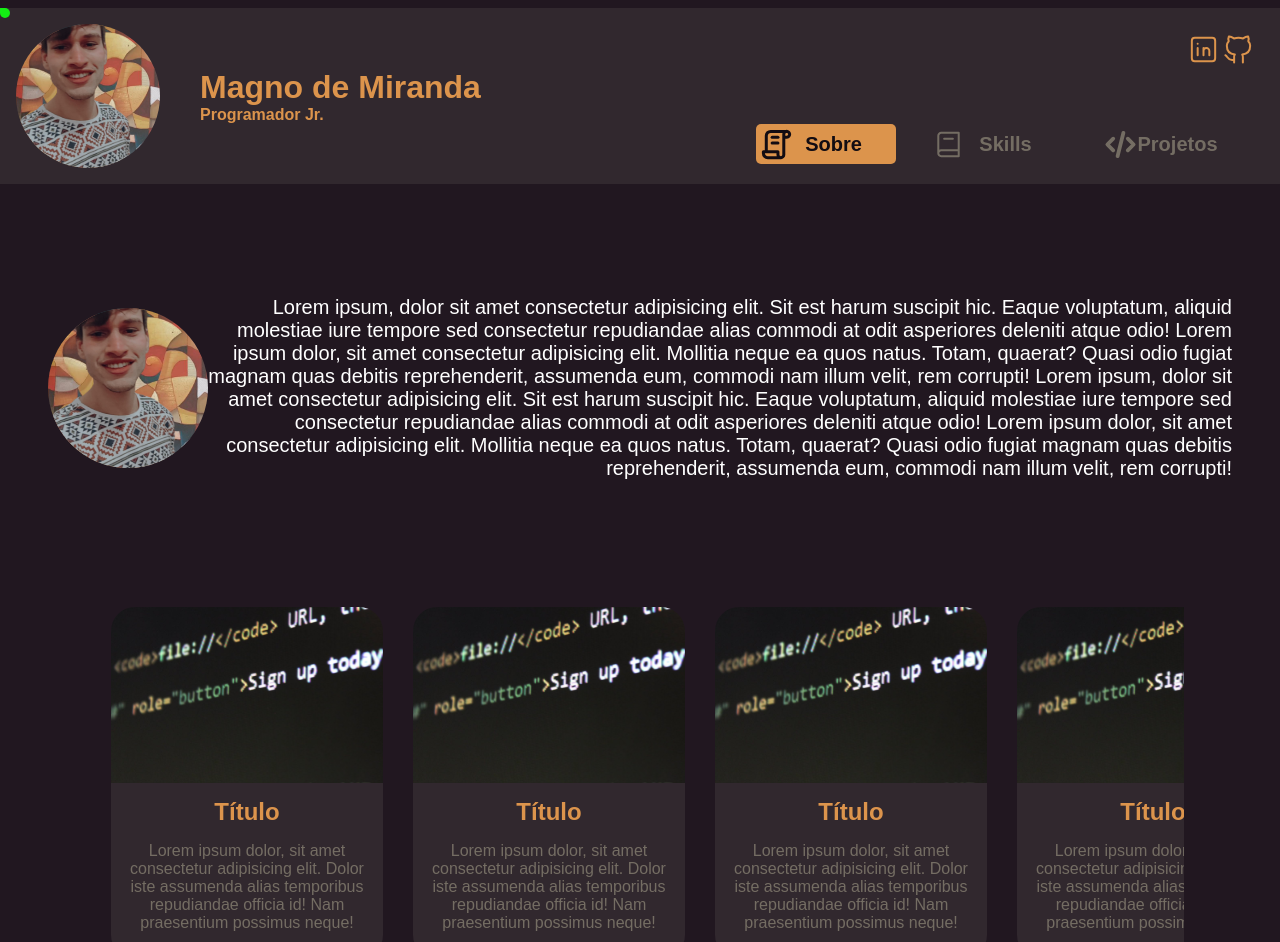
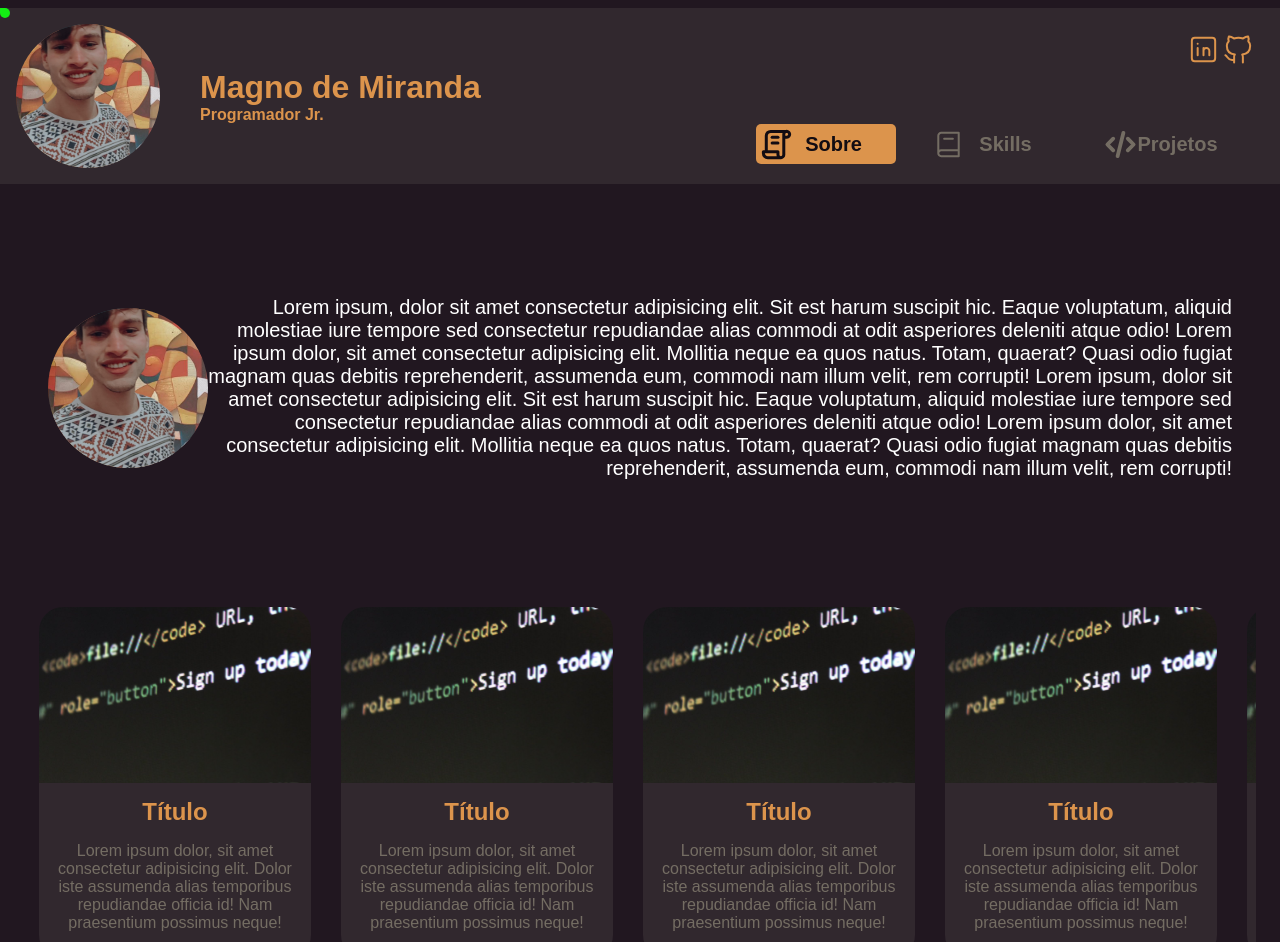
Before and after one commit to MagnoMF/portfolio, a React (Create React App) app: page / in a window 1280 px wide. Shown: the top 942 px of the page. Built offline with nearby package versions, Linux system fonts and the light colour scheme; a web font is replaced by a local one.

Commit message:
estrutura e style carrosel

```diff
--- a/src/components/Card.jsx
+++ b/src/components/Card.jsx
@@ -1,17 +1,11 @@
 import React from "react";
 import backgroundProjeto from "../img/backgroundProjetos.svg";
+import "../style/navbar.css";
 
 export default function Card() {
   return (
-    <div
-      style={{
-        pointerEvents: "none",
-        flex: "none",
-        margin: "15px",
-        height: "22rem",
-        width: "17em",
-      }}
-    >
+    <React.Fragment>
+      <div className="card-wrapper">
         <div
           style={{
             borderRadius: "1.5em 1.5em 0  0 ",
@@ -22,40 +16,15 @@ export default function Card() {
             backgroundImage: `url(${backgroundProjeto})`,
           }}
         />
-      <div
-        style={{
-          pointerEvents: "none",
-          borderRadius: "0 0 1.5em 1.5em",
-          height: "50%",
-          background: "blue",
-          backgroundColor: "#31282E",
-          padding: "15px",
-          boxSizing: "border-box",
-        }}
-      >
-        <h2
-          style={{
-            pointerEvents: "none",
-            color: "#DC944C",
-            textAlign: "center",
-          }}
-        >
-          Título
-        </h2>
-        <p
-          style={{
-            pointerEvents: "none",
-            marginTop: "1em",
-            textAlign: "center",
-            color: "#746D63",
-            display: "flex",
-          }}
-        >
+        <div className="card-body">
+          <h2 className="card-body-title">Título</h2>
+          <p className="card-body-text">
             Lorem ipsum dolor, sit amet consectetur adipisicing elit. Dolor iste
             assumenda alias temporibus repudiandae officia id! Nam praesentium
             possimus neque!
           </p>
         </div>
       </div>
+    </React.Fragment>
   );
 }
--- a/src/components/Projetos.jsx
+++ b/src/components/Projetos.jsx
@@ -1,5 +1,6 @@
 import React, { useEffect } from "react";
 import Card from "./Card";
+import "../style/projetos.css";
 
 export default function Projetos() {
   useEffect(() => {
@@ -7,26 +8,16 @@ export default function Projetos() {
     carousel.addEventListener("wheel", (e) => {
       e.preventDefault();
       if (e.deltaY > 0) {
-        e.target.scrollBy(270, 0);
+        e.target.scrollBy(300, 0);
       } else {
-        e.target.scrollBy(-270, 0);
+        e.target.scrollBy(-300, 0);
       }
     });
   }, []);
 
   return (
     <React.Fragment>
-      <div
-        className="carousel"
-        style={{
-          overflowX: "auto",
-          scrollBehavior: "smooth",
-          boxSizing: "border-box",
-          width: "85%",
-          display: "flex",
-          margin: "0 auto",
-        }}
-      >
+      <div className="carousel">
         <Card />
         <Card />
         <Card />
--- a/src/style/global.css
+++ b/src/style/global.css
@@ -17,3 +17,23 @@ button {
 body {
   background-color: #211720;
 }
+
+/*Scroll style*/
+/* Tamanho de barra */
+::-webkit-scrollbar {
+  width: 5px;
+  height: 5px;
+}
+
+/* Barra interna */
+::-webkit-scrollbar-track {
+  border-radius: 10px;
+  background: #746d63;
+}
+
+/*Barra interna*/
+::-webkit-scrollbar-thumb {
+  border-radius: 10px;
+  background: #dc944c;
+}
+/*Scroll style*/
--- /dev/null
+++ b/src/style/projetos.css
@@ -0,0 +1,39 @@
+.carousel {
+  overflow-x: auto;
+  scroll-behavior: smooth;
+  box-sizing: border-box;
+  display: flex;
+  margin: 0 1.5em;
+}
+
+.card-wrapper {
+  pointer-events: none;
+  flex: none;
+  margin: 15px;
+  height: 22rem;
+  width: 17em;
+}
+
+.card-body {
+  pointer-events: none;
+  border-radius: 0 0 1.5em 1.5em;
+  height: 50%;
+  background: blue;
+  background-color: #31282e;
+  padding: 15px;
+  box-sizing: border-box;
+}
+
+.card-body-title {
+  pointer-events: none;
+  color: #dc944c;
+  text-align: center;
+}
+
+.card-body-text {
+  pointer-events: none;
+  margin-top: 1em;
+  text-align: center;
+  color: #746d63;
+  display: flex;
+}
```
Lines whose indentation alone changed are shown as unchanged.
